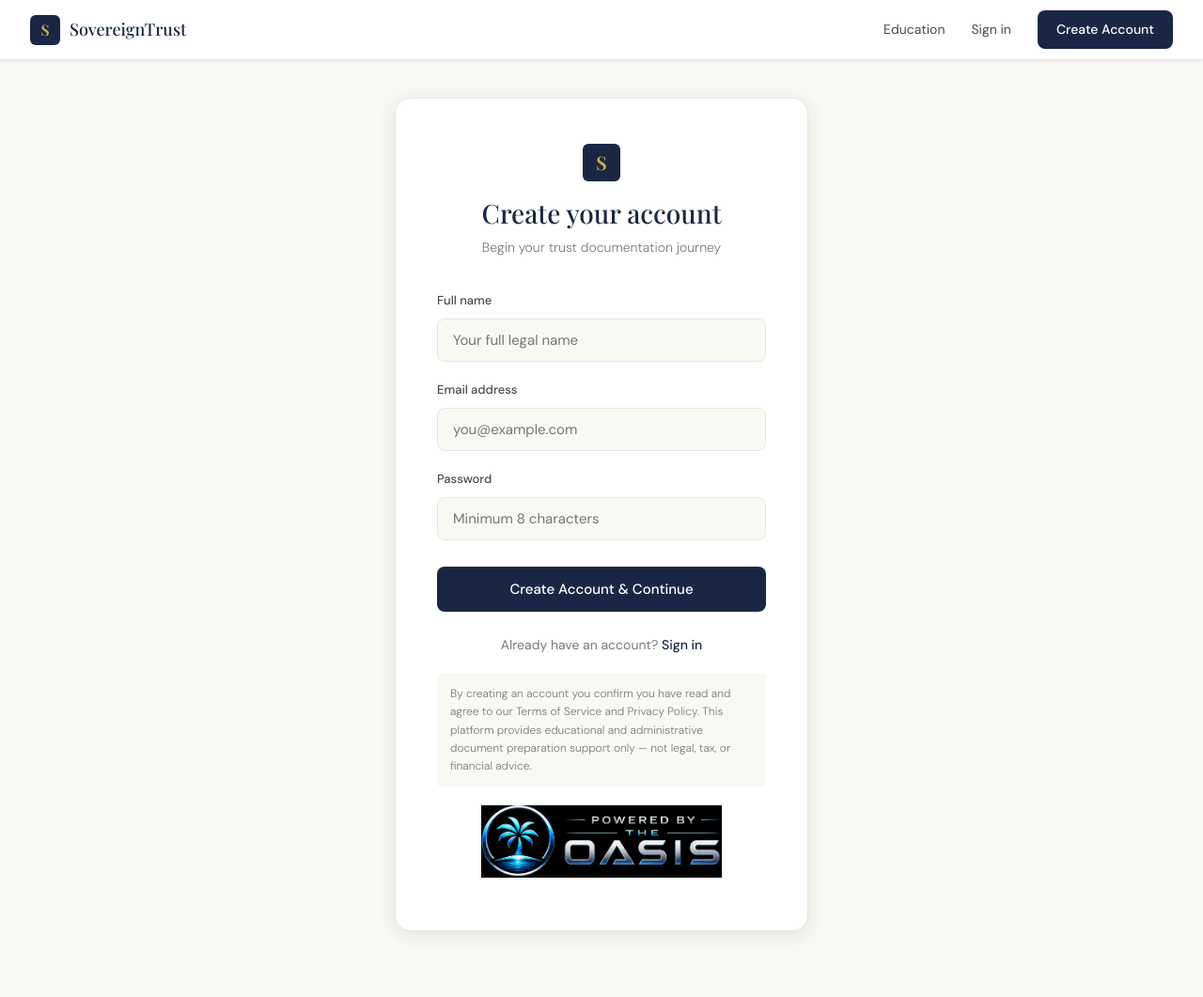
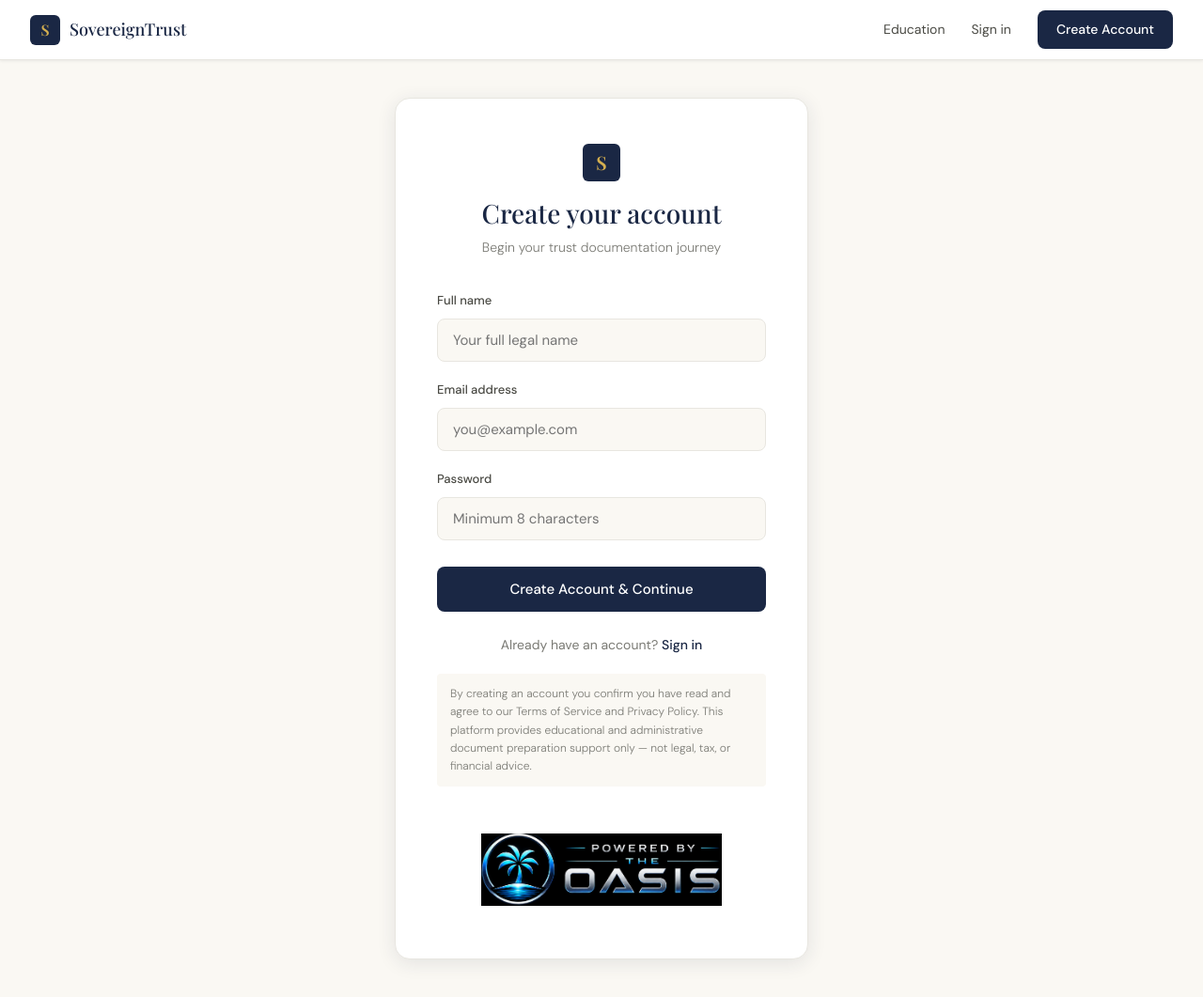
Before and after one commit to NextGenSoftwareUK/trust, a plain HTML site: page register.html in a window 1280 px wide. Shown: the whole page at 94% size. Before the commit the page ends 1031 px from the top, so only its background shows below. Drawn offline with nearby package versions, Linux system fonts and the light colour scheme; a web font is replaced by a local one.

Commit message:
Update register.html

```diff
--- a/register.html
+++ b/register.html
@@ -56,7 +56,7 @@
       Already have an account? <a href="/login.html">Sign in</a>
     </div>
     <div class="disclaimer-small">By creating an account you confirm you have read and agree to our Terms of Service and Privacy Policy. This platform provides educational and administrative document preparation support only — not legal, tax, or financial advice.</div>
-    <div style="text-align: center; margin-top:20px;"><img src="/img/PoweredByTheOASISSmall.png" height="77" alt="Powered By The OASIS Logo"></div>
+    <div style="text-align: center; margin-top:50px;"><img src="/img/PoweredByTheOASISSmall.png" height="77" alt="Powered By The OASIS Logo"></div>
   </div>
 </div>
 
```
